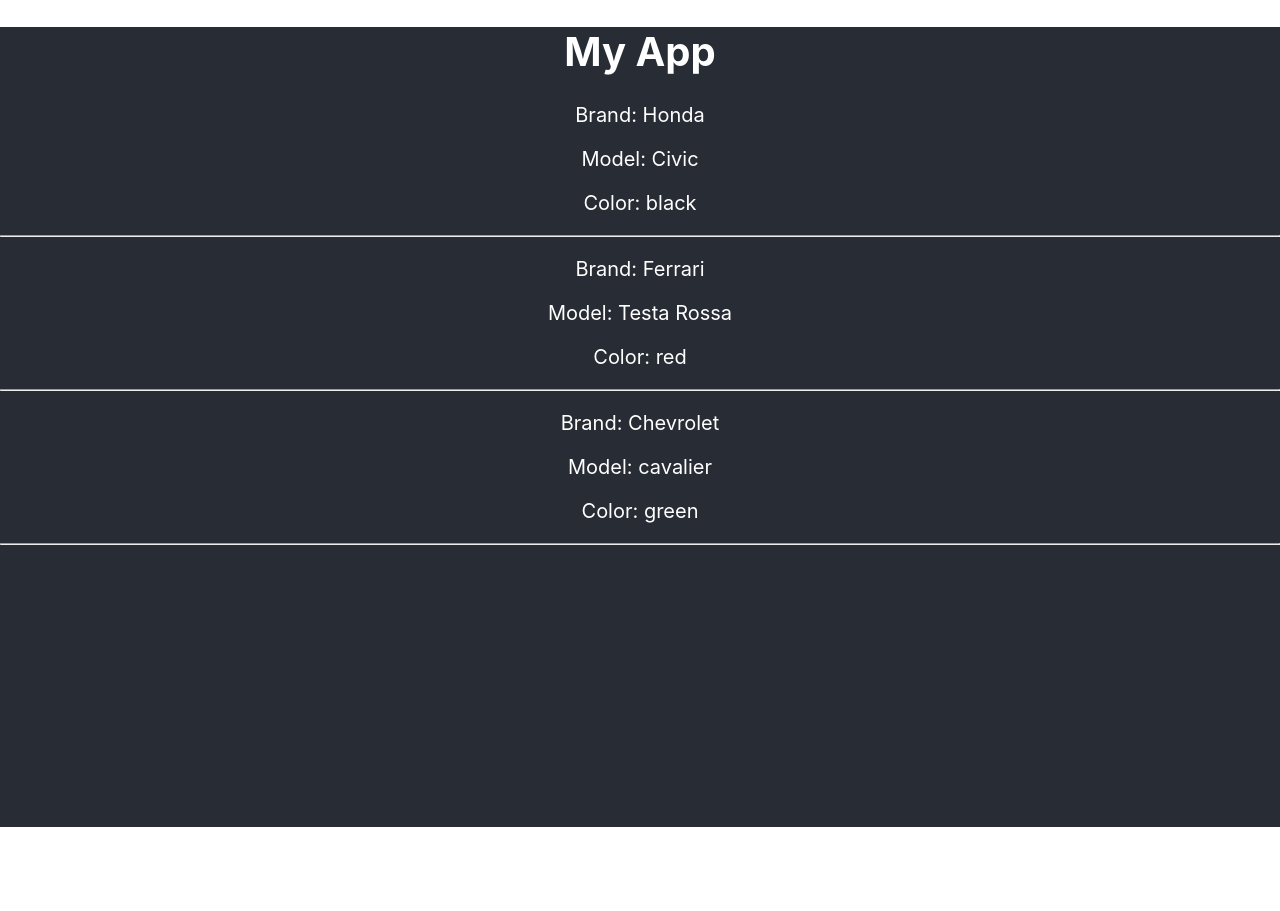
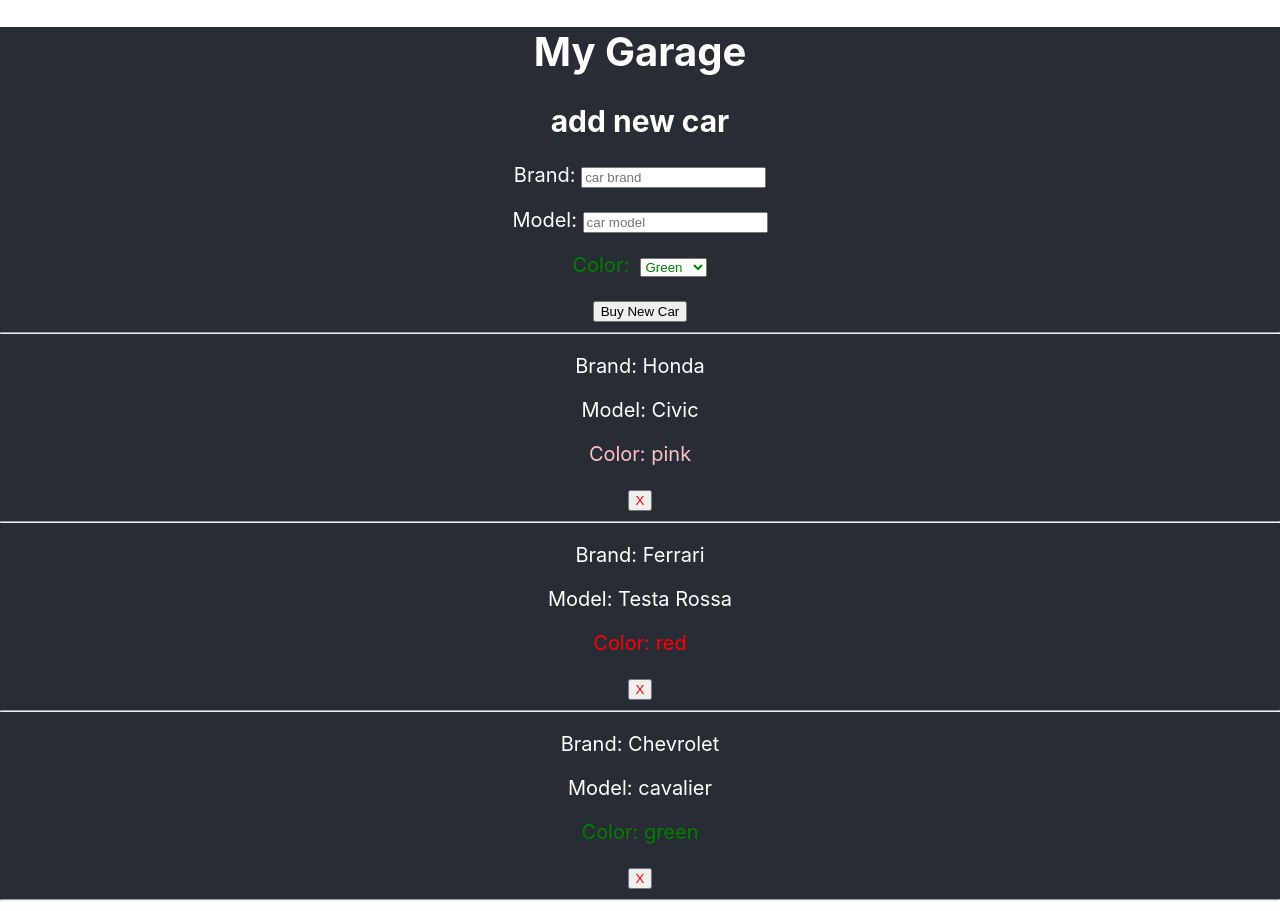
Before and after one commit to fullstack180822/myreact, a React (Create React App) app in the folder myapp/: page / in a window 1280 px wide. Before the commit the page ends 827 px from the top, so only its background shows below. Built offline with nearby package versions, Linux system fonts and the light colour scheme.

Commit message:
upload all

```diff
--- a/myapp/src/App.js
+++ b/myapp/src/App.js
@@ -1,23 +1,33 @@
 
 import "./App.css";
 import Garage from "./components/Garage";
+import AddCar from "./components/AddCar";
 import React, { Component } from 'react';
 
 class App extends Component {
   static my_car_seq = 4
   state = {
     my_cars: [
-      {brand:"Honda", model:"Civic", color:"black", id: 1 },
+      {brand:"Honda", model:"Civic", color:"pink", id: 1 },
       {brand:"Ferrari", model:"Testa Rossa", color:"red", id: 2 },
-      {brand:"Chevrolet", model:"cavalier", color:"green" ,id: 3 },
+      {brand:"Chevrolet", model:"cavalier", color:"green" ,id: 3 }
     ]
+  }
+  deleteCar = _id => {
+      const new_cars = this.state.my_cars.filter(car => car.id !== _id)
+      this.setState({
+        my_cars: new_cars
+      })
   }
   render() {
     return (
       <div>
         <header className="App-header">
-            <h1>My App</h1>
-            <Garage cars={this.state.my_cars}/>
+            <h1>My Garage</h1>
+            <AddCar />
+            <hr />
+            <Garage cars={this.state.my_cars}
+              delete_car={this.deleteCar}/>
         </header>
       </div>
     );
--- /dev/null
+++ b/myapp/src/components/AddCar.js
@@ -0,0 +1,55 @@
+
+
+import React, { Component } from 'react';
+
+class AddCar extends Component {
+  state = {
+    car_from_input: {
+      brand: "",
+      model: "",
+      color: "green"
+    }
+  }
+  handleChange = (e) => {
+    console.log(e.target.name);
+
+    this.setState({
+      car_from_input: {
+        ...this.state.car_from_input,
+        [e.target.name]: e.target.value
+      }
+    })
+
+  }
+  handleSubmit = (e) => {
+    e.preventDefault();
+    console.log('form submitted', JSON.stringify(this.state.car_from_input));
+
+    // TODO: call add car
+  }
+  render() {
+    return (
+      <div>
+        <h2>add new car</h2>
+        <form onSubmit={this.handleSubmit}>
+          <p>Brand: <input name="brand" type="text" onChange={this.handleChange}
+              value={this.state.car_from_input.brand} placeholder="car brand" required/></p>
+          <p>Model: <input name="model" type="text" onChange={this.handleChange}
+              value={this.state.car_from_input.model} placeholder="car model" required/></p>
+          <p style={{color: this.state.car_from_input.color}}>Color:  &nbsp;
+          <select name="color" id="color_id" onChange={this.handleChange}  style={{color: this.state.car_from_input.color}}
+              value={this.state.car_from_input.color}>
+                <option value="green" style={{color: "green"}}>Green</option>
+                <option value="red" style={{color: "red"}}>Red</option>
+                <option value="orange" style={{color: "orange"}}>Orange</option>
+                <option value="pink" style={{color: "pink"}}>Pink</option>
+              </select>
+              </p>
+         <button type="submit">Buy New Car</button>
+        </form>
+      </div>
+    );
+  }
+}
+
+export default AddCar;
--- a/myapp/src/components/Car.js
+++ b/myapp/src/components/Car.js
@@ -1,6 +1,9 @@
 import React, { Component } from 'react';
 
 class Car extends Component {
+    deleteCar() {
+
+    }
     render() {
         console.log(this.props);
         //const brand = this.props.brand
@@ -11,7 +14,8 @@
         <div key={id}>
             <p>Brand: {brand}</p>
             <p>Model: {model}</p>
-            <p>Color: {color}</p>
+            <p style={{color}}>Color: {color}</p>
+            <button style={{color: 'red'}} onClick={ () => this.props.delete_car(id) }>X</button>
             <hr />
         </div>
         )
--- a/myapp/src/components/Garage.js
+++ b/myapp/src/components/Garage.js
@@ -8,7 +8,8 @@
       <div>
             {
               this.props.cars.map(_car =>
-                <Car brand={_car.brand} model={_car.model} color={_car.color} id={_car.id} key={_car.id}/>)
+                <Car brand={_car.brand} model={_car.model} color={_car.color} id={_car.id} key={_car.id}
+                     delete_car = {this.props.delete_car}/>)
             }
       </div>
     );
```
